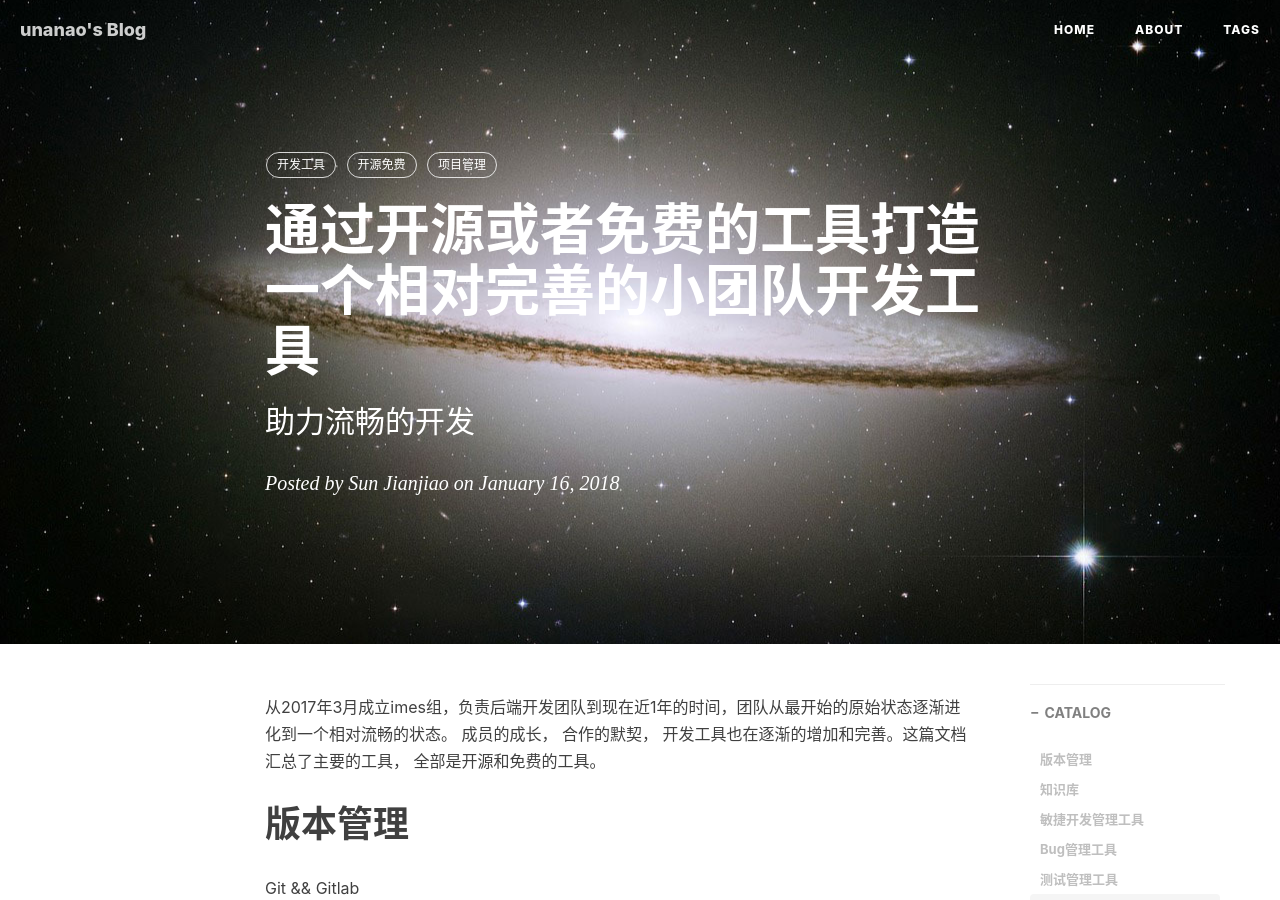
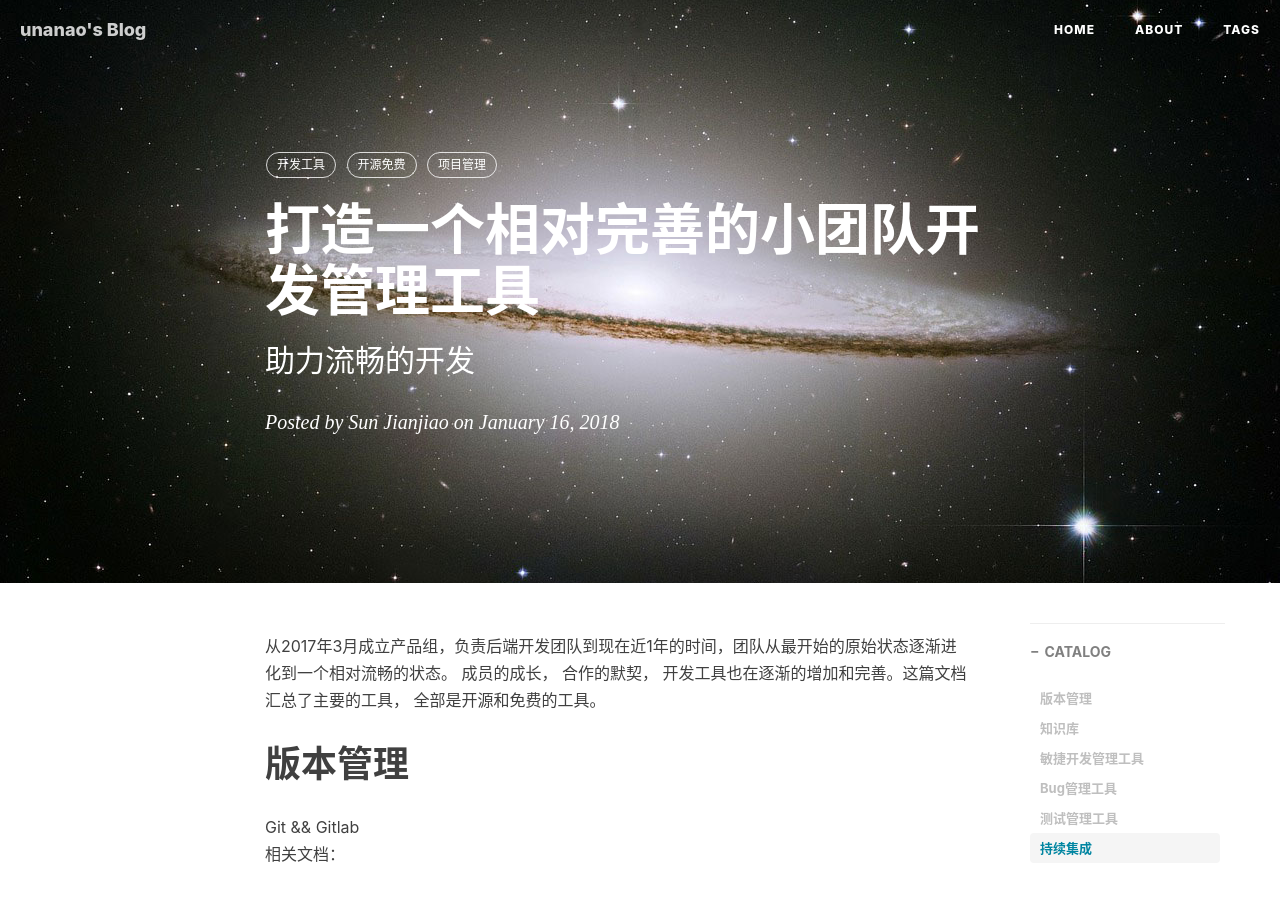
Before and after one commit to xuyumeng/xuyumeng.github.io, a Jekyll site: the page built from _posts/2018-01-16-dev-tools.md, in a window 1280 px wide and 900 px high. Built offline with Jekyll 4.4.1, drawn with Linux system fonts in a browser that asks for light colours; nearby versions of some CDN libraries; comment, search, counter and statistics services are not loaded.

Commit message:
title rename

```diff
--- a/_posts/2018-01-16-dev-tools.md
+++ b/_posts/2018-01-16-dev-tools.md
@@ -1,6 +1,6 @@
 ---
 layout:     post
-title:      "通过开源或者免费的工具打造一个相对完善的小团队开发工具"
+title:      "打造一个相对完善的小团队开发管理工具"
 subtitle:   "助力流畅的开发"
 date:       2018-01-16 16:08:00 +08:00
 author:     "Sun Jianjiao <jianjiaosun@163.com>"
@@ -13,7 +13,7 @@
 
 ---
 
-从2017年3月成立imes组，负责后端开发团队到现在近1年的时间，团队从最开始的原始状态逐渐进化到一个相对流畅的状态。 成员的成长， 合作的默契， 开发工具也在逐渐的增加和完善。这篇文档汇总了主要的工具， 全部是开源和免费的工具。
+从2017年3月成立产品组，负责后端开发团队到现在近1年的时间，团队从最开始的原始状态逐渐进化到一个相对流畅的状态。 成员的成长， 合作的默契， 开发工具也在逐渐的增加和完善。这篇文档汇总了主要的工具， 全部是开源和免费的工具。
 
 # 版本管理
 Git && Gitlab
```
